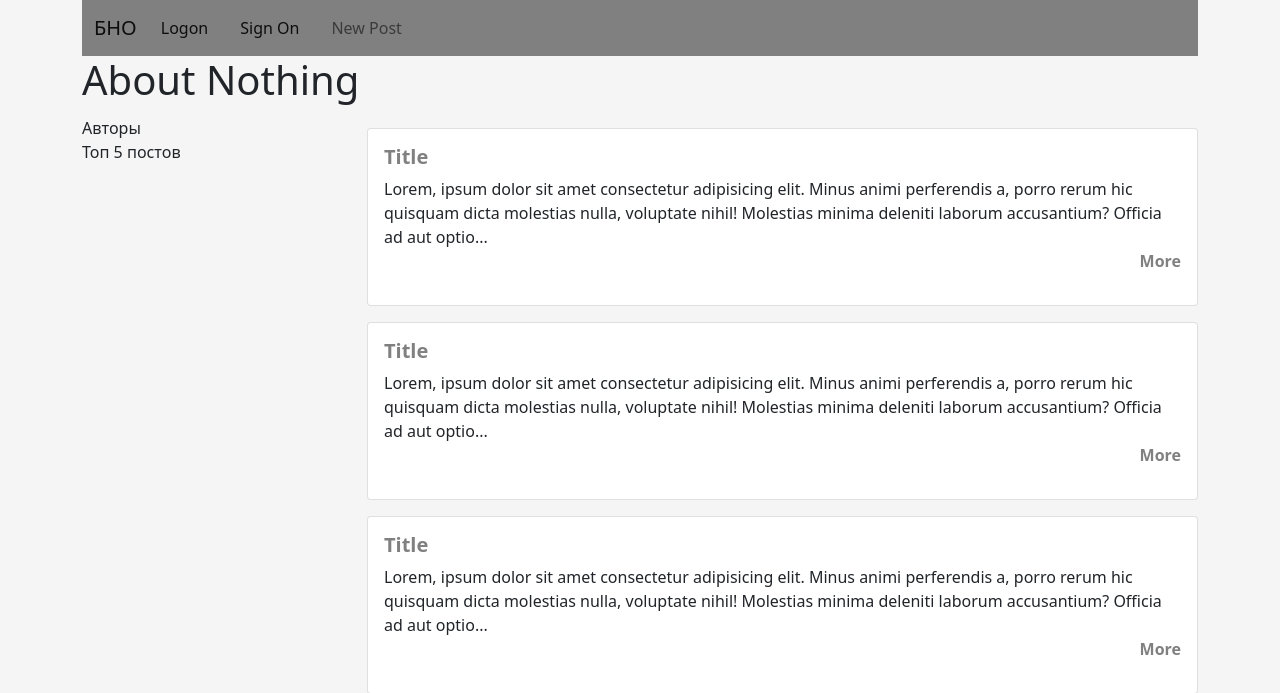
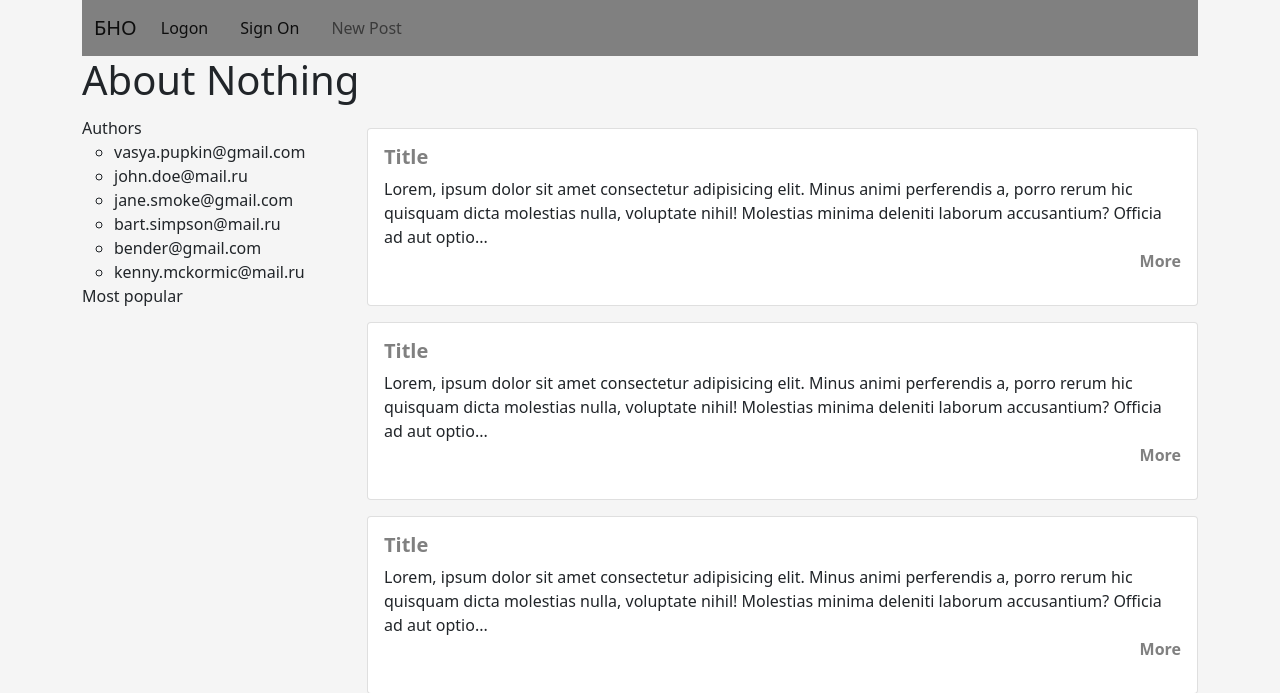
Before and after one commit to konsgrib/otus_homeworks, a Python web app: template homework_5/templates/index.html in a window 1280 px wide. Shown: the top 693 px of the page. Run offline with Jinja, Linux system fonts and the light colour scheme; the template is opened without the code that fills it, so the values that code supplies are empty.

Commit message:
left menu updatdwith toggle

```diff
--- a/homework_5/templates/index.html
+++ b/homework_5/templates/index.html
@@ -44,9 +44,18 @@
   <div class="container">
     <div class="row">
       <div class="col-3">
-        <ul class="list-unstyled mb-0 py-3 pt-md-1">
-          <li>Авторы</li>
-          <li>Топ 5 постов</li>
+        <ul class="list-unstyled mb-0 py-3 pt-md-1" id="authors">
+          <li>Authors
+            <ul id="list-authors">
+              <li>vasya.pupkin@gmail.com</li>
+              <li>john.doe@mail.ru</li>
+              <li>jane.smoke@gmail.com</li>
+              <li>bart.simpson@mail.ru</li>
+              <li>bender@gmail.com</li>
+              <li>kenny.mckormic@mail.ru</li>
+            </ul>
+          </li>
+          <li>Most popular</li>
         </ul>
       </div>
       <div class="col-9" id="card-holder">
@@ -118,6 +127,16 @@
       hp.appendChild(a)
       div2.appendChild(hp)
     }
+    function toggleAuthors() {
+      const li = document.getElementById('list-authors')
+      if (li.style.display == 'none') {
+        li.style.display = null
+      } else {
+        li.style.display = 'none'
+      }
+    }
+    const authors = document.getElementById('authors')
+    authors.addEventListener('click', toggleAuthors)
   </script>
   <!-- Option 2: Separate Popper and Bootstrap JS -->
   <!--
```
Also changed, not shown: homework_5/templates/post_new.html (+24 -3 lines), homework_5/templates/post_view.html (+23 -3 lines).
